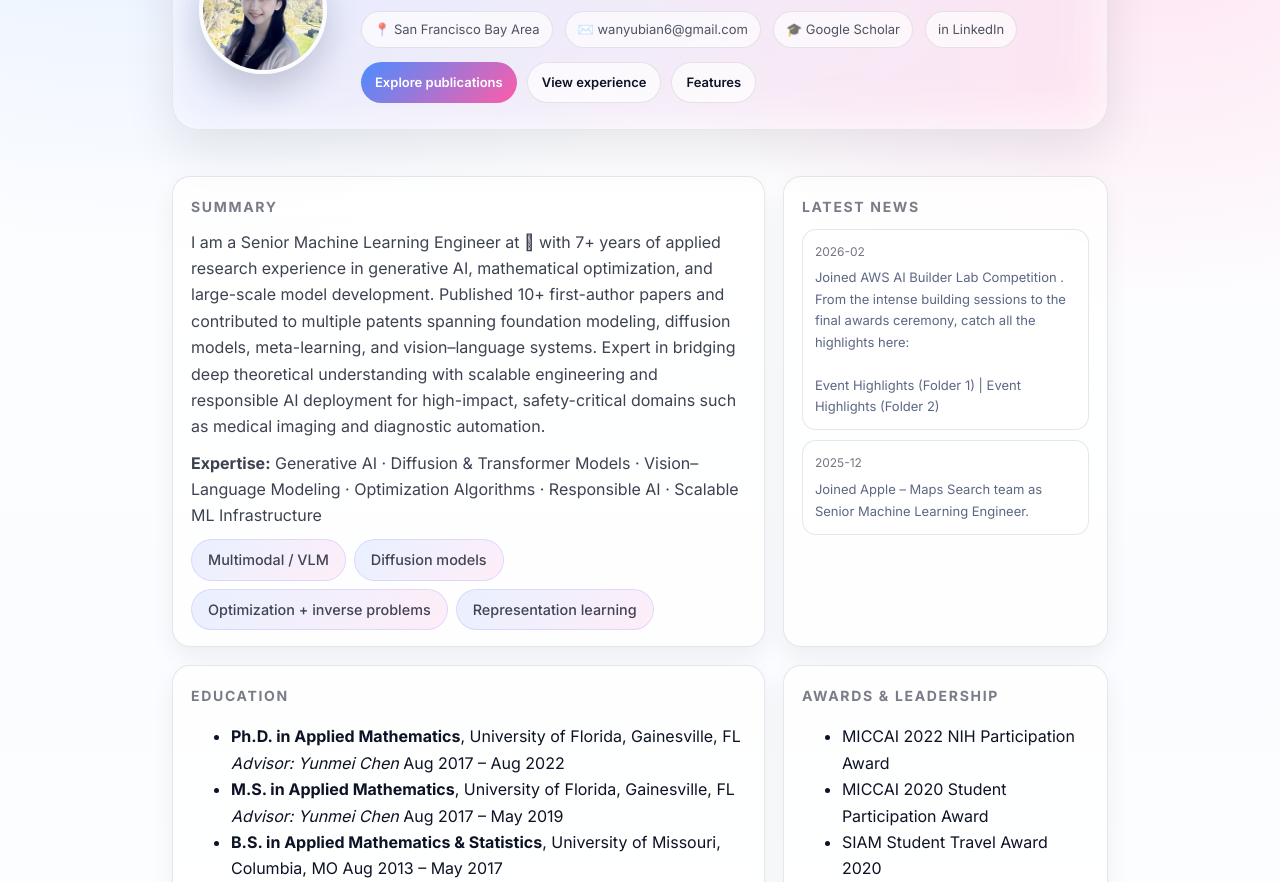
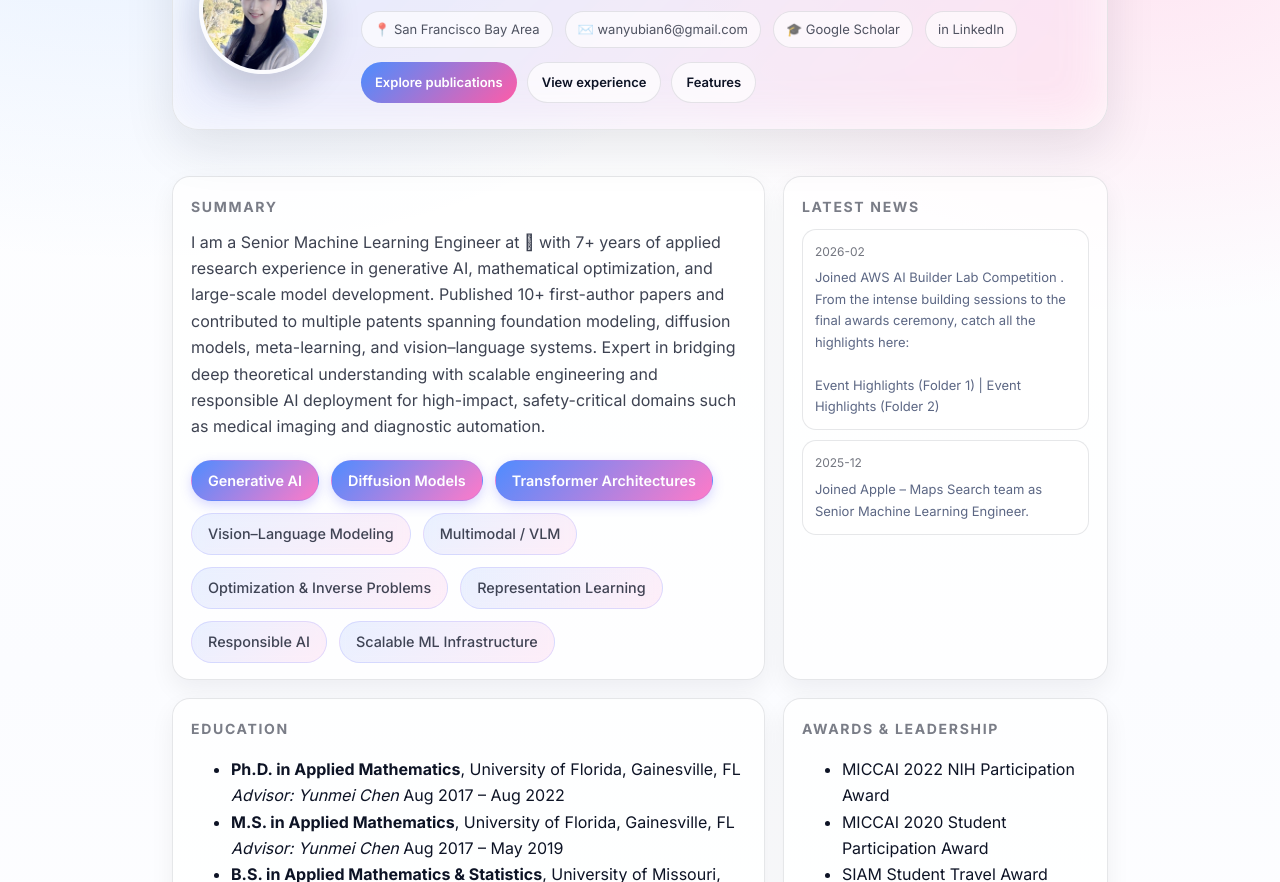
Before and after one commit to June24-optimize/June24-optimize.github.io, a plain HTML site: page index.html in a window 1280 px wide. Shown: the part 218-1100 px from the top of the page. Drawn offline with Linux system fonts and the light colour scheme.

Commit message:
Update expertise section with new badges

```diff
--- a/index.html
+++ b/index.html
@@ -54,13 +54,20 @@
     Published 10+ first-author papers and contributed to multiple patents spanning foundation modeling, diffusion models, meta-learning, and vision–language systems.
     Expert in bridging deep theoretical understanding with scalable engineering and responsible AI deployment for high-impact, safety-critical domains such as medical imaging and diagnostic automation.
   </p>
-  <p><strong>Expertise:</strong> Generative AI · Diffusion & Transformer Models · Vision–Language Modeling · Optimization Algorithms · Responsible AI · Scalable ML Infrastructure</p>
-    <div class="badges">
-      <span class="badge">Multimodal / VLM</span>
-      <span class="badge">Diffusion models</span>
-      <span class="badge">Optimization + inverse problems</span>
-      <span class="badge">Representation learning</span>
-    </div>
+  <div class="expertise-tags">
+
+    <span class="badge primary">Generative AI</span>
+    <span class="badge primary">Diffusion Models</span>
+    <span class="badge primary">Transformer Architectures</span>
+
+    <span class="badge">Vision–Language Modeling</span>
+    <span class="badge">Multimodal / VLM</span>
+    <span class="badge">Optimization & Inverse Problems</span>
+    <span class="badge">Representation Learning</span>
+    <span class="badge">Responsible AI</span>
+    <span class="badge">Scalable ML Infrastructure</span>
+
+  </div>
   </section>
   <aside class="card">
   <h2>Latest News</h2>
```
